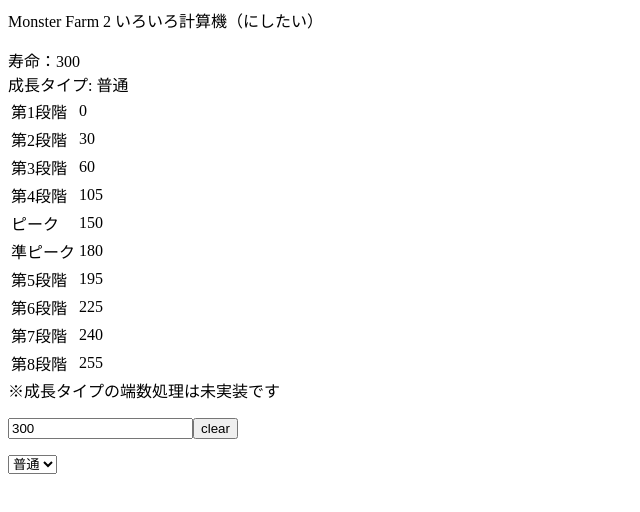
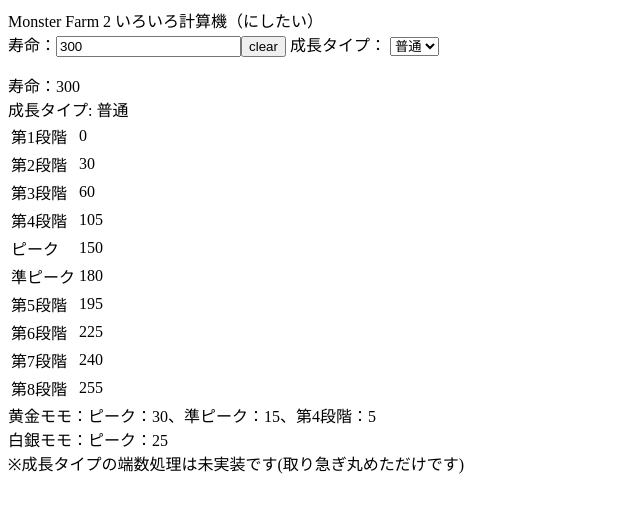
Before and after one commit to miihon-ani/mf-proj, a Vue app: page / in a window 1280 px wide. Shown: the top 512 px of the page, without its empty margins (0-640 px from the left). Built offline with nearby package versions, Linux system fonts and the light colour scheme.

Commit message:
develop 3rd commit

```diff
--- a/src/App.vue
+++ b/src/App.vue
@@ -1,6 +1,15 @@
 <template>
   <div>
     <myheader></myheader>
+    寿命：<input type="text" v-model="life">
+    <button @click="clear()">clear</button>
+    成長タイプ：
+    <select v-model="selected">
+      <option v-for="data in options" v-bind:value="data.value" :key="data.text">{{ data.text }}</option>
+    </select>
+    <p style="display:none">
+      成長適正：すべてＣ（未実装）、能力値：すべて１２０（未実装）
+    </p>
     <p v-if="life.length > 0">
         <span>寿命：{{ life }}</span><br>
         <span>成長タイプ: {{ grow_stages[selected].type }}</span>
@@ -8,22 +17,16 @@
           <tbody>
             <tr v-for="(value,index) in grow_stages[selected].value" v-bind:key="index">
               <td>{{ grow_stage_names[index] }}</td>
-              <td>{{ life*value/100 }}</td>
+              <td>{{ Math.floor(life*value/100) }}</td>
             </tr>
           </tbody>
         </table>
-
-        <span>※成長タイプの端数処理は未実装です</span>
+        <span>黄金モモ：{{ culcpeach(true) }}</span><br>
+        <span>白銀モモ：{{ culcpeach(false) }}</span><br>
+        <span>※成長タイプの端数処理は未実装です(取り急ぎ丸めただけです)</span>
     </p>
     <p v-else>
       (寿命が入力されていません))
-    </p>
-    <input type="text" v-model="life">
-    <button @click="clear()">clear</button>
-    <p>
-      <select v-model="selected">
-        <option v-for="data in options" v-bind:value="data.value" :key="data.text">{{ data.text }}</option>
-      </select>
     </p>
   </div>
 </template>
@@ -48,7 +51,7 @@
       ],
       // 成長段階。ローカル（略
       grow_stages: [
-        { type:"早熟", value: [0,5,10,20,30,35,40,55,70,80] },
+        { type:"早熟", value : [0,5,10,20,30,35,40,55,70,80] },
         { type:"持続", value : [0,5,10,20,30,40,45,60,75,85] },
         { type:"普通", value : [0,10,20,35,50,60,65,75,80,85] },
         { type:"晩成", value : [0,15,30,45,60,70,80,85,90,95] }
@@ -61,6 +64,23 @@
     clear () {
       this.life = ''
     },
+    // 延命アイテム計算用。どうせ黄金モモか白銀モモしかないので手抜き
+    culcpeach (isGold) {
+      var life=25;
+      if(isGold) life=50;
+
+      var peak1=(this.grow_stages[this.selected].value[5]*this.life/100)-(this.grow_stages[this.selected].value[4]*this.life/100);
+      if(peak1 > life) return "ピーク："+life;
+      else var return_msg="ピーク："+peak1;
+      life-=peak1;
+      var peak2=(this.grow_stages[this.selected].value[6]*this.life/100)-(this.grow_stages[this.selected].value[5]*this.life/100);
+      if(peak2 > life) return "、準ピーク："+life;
+      else return_msg+="、準ピーク："+peak2;
+      life-=peak2;
+      return_msg+="、第4段階："+life;
+
+      return return_msg;
+    },
   }
 }
 </script>
```
Also changed, not shown: 5 other files (tests, documents, lock files or other folders).
